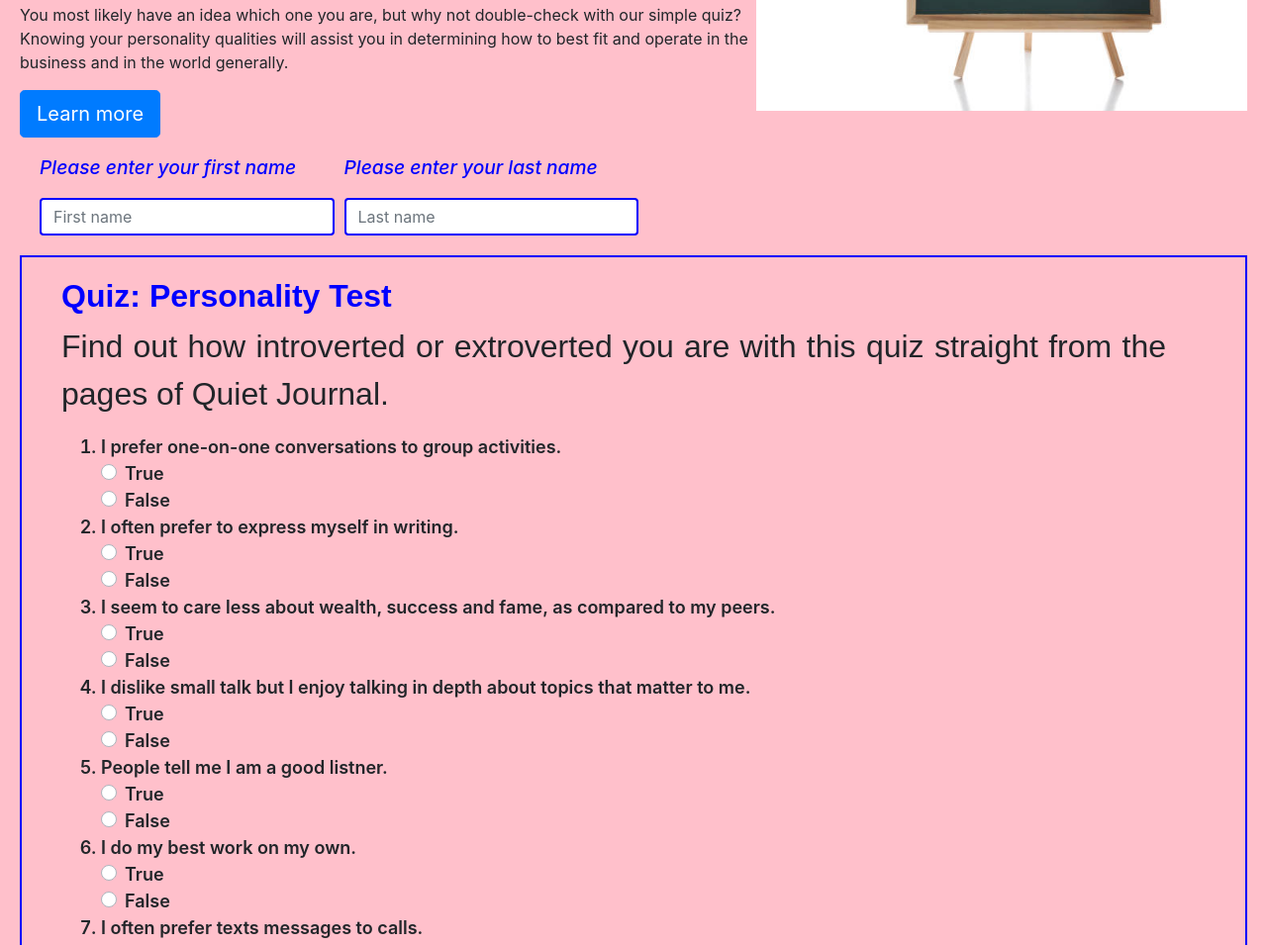
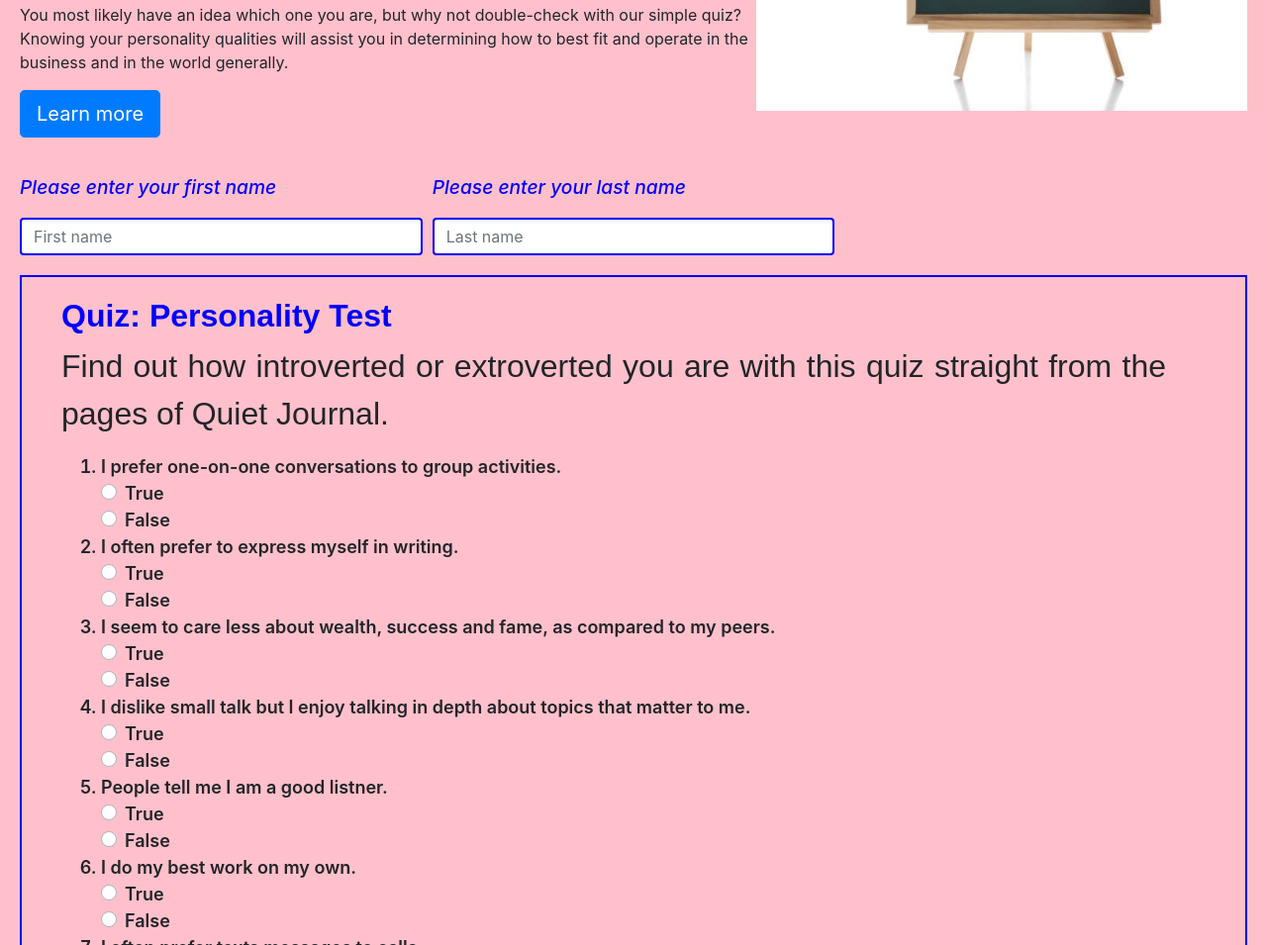
Before and after one commit to maureen-muriithi/Personality-Checker, a plain HTML site: page index.html in a window 1280 px wide. Shown: the part 874-1829 px from the top of the page at 99% size. Drawn offline with nearby package versions, Linux system fonts and the light colour scheme.

Commit message:
Refactor logic and styling

```diff
--- a/css/styles.css
+++ b/css/styles.css
@@ -58,7 +58,7 @@ body{
 
 #nameform{
   padding-bottom: 20px;
-  padding-left: 20px ;
+  padding-top: 20px;
 }
 
 .nameformtext{
--- a/index.html
+++ b/index.html
@@ -106,11 +106,11 @@
 
       <form id="nameform">
         <div class="form-row">
-          <div class="col-sm-3">
+          <div class="col-sm-4">
             <p class="nameformtext" ><em>Please enter your first name</em></p>
             <input type="text" class="form-control" placeholder="First name" id="first-name" required>
           </div>
-          <div class="col-sm-3">
+          <div class="col-sm-4">
             <p class="nameformtext"> <em>Please enter your last name</em></p>
             <input type="text" class="form-control" placeholder="Last name" id="last-name" required>
           </div>
```
